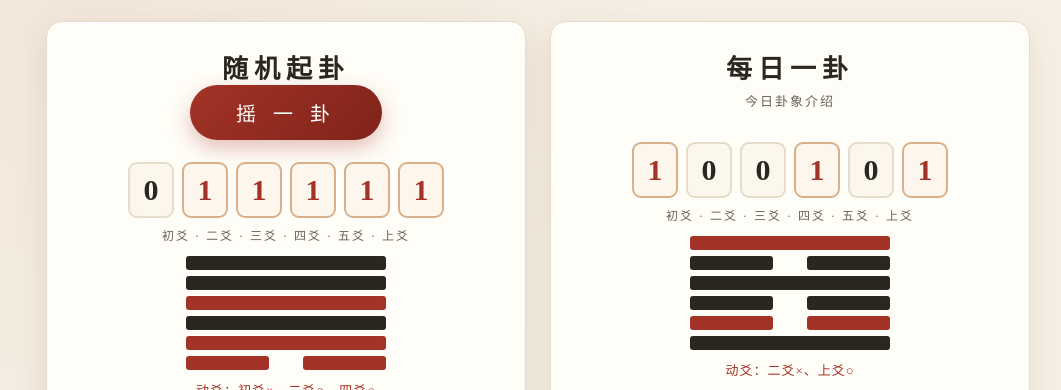
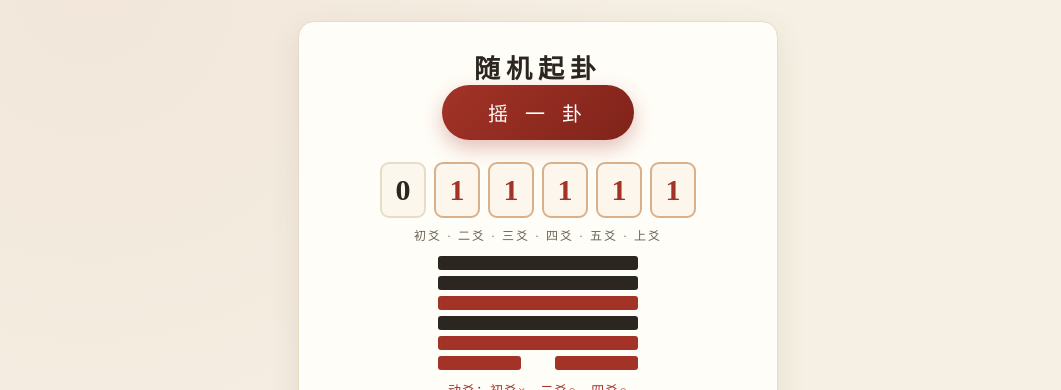
Before and after one commit to eastseao/YJ, a plain HTML site: page index.html in a window 1280 px wide. Shown: the part 150-540 px from the top of the page, without its empty margins (102-1163 px from the left). Drawn offline with Linux system fonts and the light colour scheme.

Commit message:
移除右侧每日一卦，仅保留随机起卦

```diff
--- a/index.html
+++ b/index.html
@@ -350,28 +350,6 @@
         <div class="placeholder"><span class="glyph">䷀</span>点击「摇一卦」，诚心起卦</div>
       </div>
     </div>
-
-    <!-- 右侧：每日一卦 -->
-    <div class="panel gua-panel">
-      <div class="panel-title">每日一卦</div>
-      <div class="panel-sub">今日卦象介绍</div>
-
-      <div class="digits" id="dailyDigits">
-        <div class="digit">–</div><div class="digit">–</div><div class="digit">–</div>
-        <div class="digit">–</div><div class="digit">–</div><div class="digit">–</div>
-      </div>
-      <div class="digits-label">初爻 · 二爻 · 三爻 · 四爻 · 五爻 · 上爻</div>
-
-      <div class="hexagram" id="dailyHexagram">
-        <div class="yao-line"></div><div class="yao-line"></div><div class="yao-line"></div>
-        <div class="yao-line"></div><div class="yao-line"></div><div class="yao-line"></div>
-      </div>
-      <div class="hex-move" id="dailyHexMove"></div>
-
-      <div class="gua-detail" id="dailyDetail">
-        <div class="placeholder"><span class="glyph">䷀</span>加载中…</div>
-      </div>
-    </div>
   </div>
 
   <div class="panel history-panel" id="historyPanel">
@@ -384,7 +362,7 @@
     </div>
   </div>
 
-  <div class="footer">六十四卦 · 随机起卦 + 每日一卦（按本机独立生成，不同设备卦象不同）· 卦辞据《周易》通行本</div>
+  <div class="footer">六十四卦 · 随机起卦 · 卦辞据《周易》通行本</div>
 
 <script>
   // 六十四卦数据（文王序）。yao 为六爻，自下而上，1=阳 0=阴；bai 为白话解读。
@@ -463,45 +441,6 @@
   document.getElementById("today").textContent =
     `${now.getFullYear()} 年 ${now.getMonth()+1} 月 ${now.getDate()} 日 · 星期${week}`;
 
-  // 用户唯一标识（localStorage 持久化）：不同浏览器/设备生成不同 uid，
-  // 使「每日一卦」按人独立——同一浏览器当天固定、跨天变化，不同人卦象不同。
-  function getUid() {
-    let uid = null;
-    try { uid = localStorage.getItem("gua_uid"); } catch (e) {}
-    if (!uid) {
-      if (window.crypto && typeof crypto.randomUUID === "function") {
-        try { uid = crypto.randomUUID(); } catch (e) {}
-      }
-      if (!uid) {
-        uid = "u" + Date.now().toString(36) + Math.random().toString(36).slice(2, 10);
-      }
-      try { localStorage.setItem("gua_uid", uid); } catch (e) {}
-    }
-    return uid;
-  }
-
-  function dailyHash() {
-    const d = new Date();
-    const key = getUid() + "|" + `${d.getFullYear()}-${d.getMonth()+1}-${d.getDate()}`;
-    let h = 2166136261 >>> 0;
-    for (let i = 0; i < key.length; i++) {
-      h ^= key.charCodeAt(i);
-      h = Math.imul(h, 16777619) >>> 0;
-    }
-    return h;
-  }
-
-  // 确定性伪随机（mulberry32）
-  function seededRandom(seed) {
-    let a = seed >>> 0;
-    return function() {
-      a |= 0; a = a + 0x6D2B79F5 | 0;
-      let t = Math.imul(a ^ a >>> 15, 1 | a);
-      t = t + Math.imul(t ^ t >>> 7, 61 | t) ^ t;
-      return ((t ^ t >>> 14) >>> 0) / 4294967296;
-    };
-  }
-
   // 六爻字符串 → 卦 的映射
   const GUA_BY_YAO = {};
   GUA.forEach(g => { GUA_BY_YAO[g.yao] = g; });
@@ -529,19 +468,6 @@
     const moves = [];
     for (let i = 1; i <= 6; i++) {
       const r = castOne(Math.random);
-      yao += r.y;
-      if (r.moving) moves.push(i);
-    }
-    return { yao, moves };
-  }
-
-  // 每日固定起卦
-  function dailyCast() {
-    const rnd = seededRandom(dailyHash());
-    let yao = "";
-    const moves = [];
-    for (let i = 1; i <= 6; i++) {
-      const r = castOne(rnd);
       yao += r.y;
       if (r.moving) moves.push(i);
     }
@@ -692,14 +618,6 @@
     }, 60);
   }
 
-  // 每日一卦（自动展示今日卦象介绍）
-  function showDaily() {
-    const cast = dailyCast();
-    const g = GUA_BY_YAO[cast.yao];
-    const changedG = cast.moves.length ? GUA_BY_YAO[flipMulti(cast.yao, cast.moves)] : null;
-    renderPanel("daily", g, { moves: cast.moves, changedG });
-  }
-
   // ===== 历史记录（localStorage，记录随机起卦） =====
   function loadHistory() {
     try { return JSON.parse(localStorage.getItem("gua_history") || "[]"); }
@@ -768,10 +686,9 @@
     renderHistory();
   });
 
-  // 初始：左侧自动摇一卦（首先看到随机起卦），右侧展示今日卦象介绍
+  // 初始：自动摇一卦
   renderHistory();
   doRandom(true, false);
-  showDaily();
 </script>
 </body>
 </html>
```
